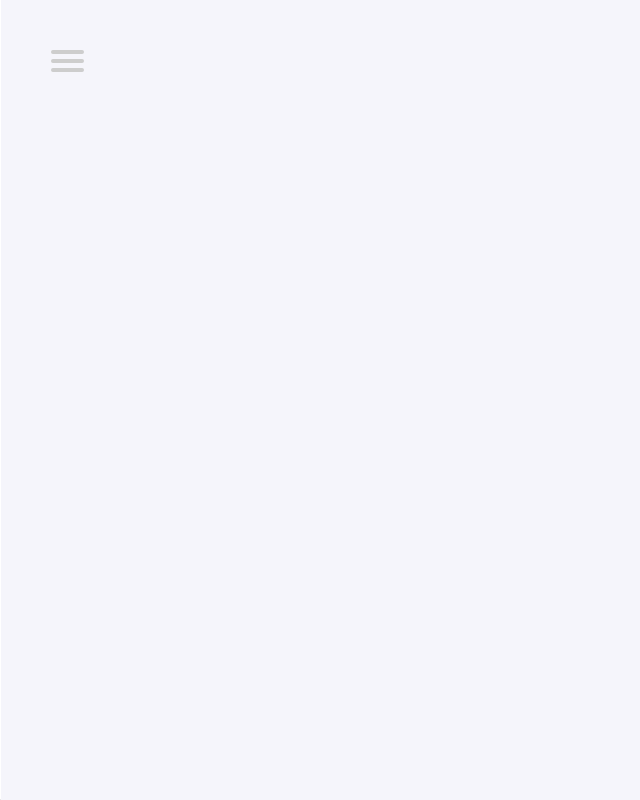
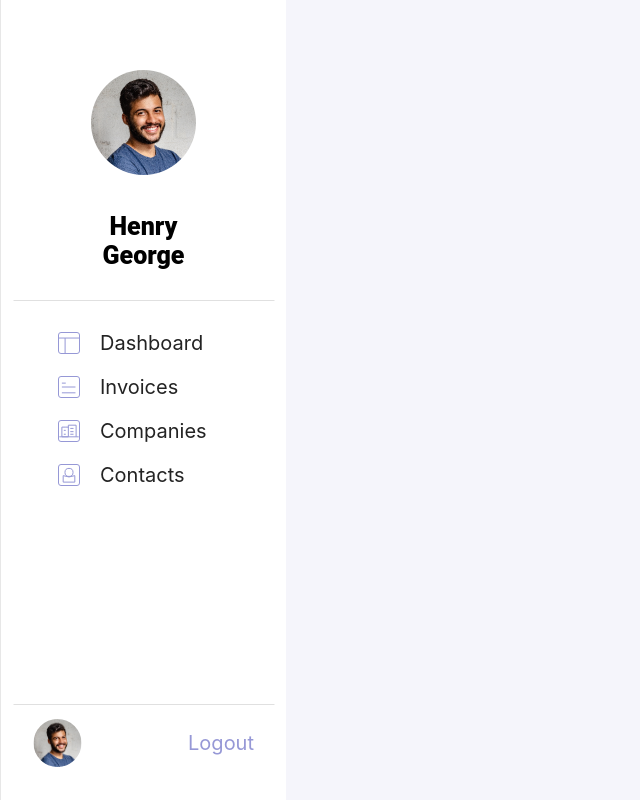
Before and after one commit to Robpiot/COGIP-GP3, a React (Vite) app: page / in a window 1280 px wide. Shown: the whole page, without its empty margins (0-640 px from the left). Built offline with nearby package versions, Linux system fonts and the light colour scheme.

Commit message:
dashboard navbar responsive

```diff
--- a/src/assets/css/style.css
+++ b/src/assets/css/style.css
@@ -331,33 +331,28 @@ Files inside this folder can contain specific element styles and layout.
   height: 100vh;
   border-left: 1px solid #E7E7E7;
   background: #F5F5FB;
+  box-sizing: border-box;
 }
 
-.dashboard-navbar {
+header.dashboard-navbar {
   width: 285px;
   height: 100vh;
   background: #F5F5FB;
 }
-.dashboard-navbar header {
-  display: flex;
-  justify-content: space-between;
-  flex-flow: row;
-  align-items: center;
-}
-.dashboard-navbar header .menu--left {
+header.dashboard-navbar .menu--left {
   position: relative;
   flex-shrink: 0;
 }
-.dashboard-navbar header .menu--left .menuToggle {
+header.dashboard-navbar .menu--left .menuToggle {
   display: block;
   position: relative;
-  top: 50px;
+  top: 35px;
   z-index: 1;
   -webkit-user-select: none;
   -moz-user-select: none;
        user-select: none;
 }
-.dashboard-navbar header .menu--left .menuToggle input {
+header.dashboard-navbar .menu--left .menuToggle input {
   display: block;
   width: 40px;
   height: 32px;
@@ -369,22 +364,22 @@ Files inside this folder can contain specific element styles and layout.
   z-index: 2; /* and place it over the hamburger */
   -webkit-touch-callout: none;
 }
-.dashboard-navbar header .menu--left .menuToggle input:checked ~ span {
+header.dashboard-navbar .menu--left .menuToggle input:checked ~ span {
   opacity: 1;
   transform: rotate(45deg) translate(-2px, -1px);
   background: #232323;
 }
-.dashboard-navbar header .menu--left .menuToggle input:checked ~ span:nth-last-child(3) {
+header.dashboard-navbar .menu--left .menuToggle input:checked ~ span:nth-last-child(3) {
   opacity: 0;
   transform: rotate(0deg) scale(0.2, 0.2);
 }
-.dashboard-navbar header .menu--left .menuToggle input:checked ~ span:nth-last-child(2) {
+header.dashboard-navbar .menu--left .menuToggle input:checked ~ span:nth-last-child(2) {
   transform: rotate(-45deg) translate(0, -1px);
 }
-.dashboard-navbar header .menu--left .menuToggle input:checked ~ .menuItem {
+header.dashboard-navbar .menu--left .menuToggle input:checked ~ .menuItem {
   transform: none;
 }
-.dashboard-navbar header .menu--left .menuToggle span {
+header.dashboard-navbar .menu--left .menuToggle span {
   position: relative;
   display: block;
   width: 33px;
@@ -398,63 +393,66 @@ Files inside this folder can contain specific element styles and layout.
   transform-origin: 4px 0px;
   transition: transform 0.5s cubic-bezier(0.77, 0.2, 0.05, 1), background 0.5s cubic-bezier(0.77, 0.2, 0.05, 1), opacity 0.55s ease;
 }
-.dashboard-navbar header .menu--left .menuToggle span:first-child {
+header.dashboard-navbar .menu--left .menuToggle span:first-child {
   transform-origin: 0% 0%;
 }
-.dashboard-navbar header .menu--left .menuToggle span:nth-last-child(2) {
+header.dashboard-navbar .menu--left .menuToggle span:nth-last-child(2) {
   transform-origin: 0% 100%;
 }
-.dashboard-navbar header .menu--left .menuToggle .menuItem {
+header.dashboard-navbar .menu--left .menuToggle .menuItem {
   position: absolute;
   left: 50px;
   margin: -100px 0 0 -50px;
   width: 285px;
-  padding-top: 125px;
+  padding-top: 100px;
   -webkit-font-smoothing: antialiased;
   background: #FFF;
-  height: calc(100vh - 103px);
+  height: calc(100vh - 50px);
   transform-origin: 0% 0%;
   transform: translate(-100%, 0);
   transition: transform 0.5s cubic-bezier(0.77, 0.2, 0.05, 1);
 }
-.dashboard-navbar header .menu--left .menuToggle .menuItem .avatar {
+header.dashboard-navbar .menu--left .menuToggle .menuItem .avatar {
   position: relative;
   left: 50%;
   transform: translateX(-50%);
   width: 130px;
-  height: 200px;
+  height: 160px;
   text-align: center;
 }
-.dashboard-navbar header .menu--left .menuToggle .menuItem .avatar img {
-  width: 105px;
-  height: 105px;
+header.dashboard-navbar .menu--left .menuToggle .menuItem .avatar img {
+  width: 85px;
+  height: 85px;
   border-radius: 50%;
 }
-.dashboard-navbar header .menu--left .menuToggle .menuItem .avatar p {
+header.dashboard-navbar .menu--left .menuToggle .menuItem .avatar p {
   position: absolute;
   bottom: 0;
   margin: 0;
   color: #000;
   text-align: center;
   font-family: Roboto;
-  font-size: 25px;
+  font-size: 22px;
   font-style: normal;
   font-weight: 900;
   line-height: normal;
 }
-.dashboard-navbar header .menu--left .menuToggle .menuItem .separate {
+header.dashboard-navbar .menu--left .menuToggle .menuItem .separate {
+  position: relative;
+  left: 50%;
+  transform: translateX(-50%);
   background: #E0E0E0;
   height: 1px;
-  width: 281px;
+  width: 261px;
   margin: 30px 0 20px;
 }
-.dashboard-navbar header .menu--left .menuToggle .menuItem ul {
+header.dashboard-navbar .menu--left .menuToggle .menuItem ul {
   padding: 0;
   list-style-type: none;
   width: 60%;
   margin: 0 auto;
 }
-.dashboard-navbar header .menu--left .menuToggle .menuItem ul li {
+header.dashboard-navbar .menu--left .menuToggle .menuItem ul li {
   color: #000;
   font-family: Inter;
   font-size: 20px;
@@ -462,47 +460,103 @@ Files inside this folder can contain specific element styles and layout.
   font-weight: 400;
   line-height: normal;
 }
-.dashboard-navbar header .menu--left .menuToggle .menuItem ul li a {
+header.dashboard-navbar .menu--left .menuToggle .menuItem ul li a {
   display: flex;
   align-items: center;
   text-decoration: none;
   color: #232323;
   transition: all 0.3s ease;
 }
-.dashboard-navbar header .menu--left .menuToggle .menuItem ul li a:hover {
+header.dashboard-navbar .menu--left .menuToggle .menuItem ul li a:hover {
   color: tomato;
 }
-.dashboard-navbar header .menu--left .menuToggle .menuItem ul li a:hover > svg path, .dashboard-navbar header .menu--left .menuToggle .menuItem ul li a:hover > svg rect, .dashboard-navbar header .menu--left .menuToggle .menuItem ul li a:hover > svg circle {
+header.dashboard-navbar .menu--left .menuToggle .menuItem ul li a:hover > svg path, header.dashboard-navbar .menu--left .menuToggle .menuItem ul li a:hover > svg rect, header.dashboard-navbar .menu--left .menuToggle .menuItem ul li a:hover > svg circle {
   stroke: tomato;
 }
-.dashboard-navbar header .menu--left .menuToggle .menuItem ul li a p {
+header.dashboard-navbar .menu--left .menuToggle .menuItem ul li a p {
   margin: 10px 0 10px 20px;
 }
-.dashboard-navbar header .menu--left .menuToggle .menuItem ul li:active {
+header.dashboard-navbar .menu--left .menuToggle .menuItem ul li:active {
   font-weight: 600;
 }
-.dashboard-navbar header .menu--left .menuToggle .menuItem .logout {
+header.dashboard-navbar .menu--left .menuToggle .menuItem .logout {
   position: absolute;
   bottom: 20px;
-  width: 281px;
-  height: 56px;
-  padding: 10px;
+  left: 50%;
+  transform: translateX(-50%);
+  width: 261px;
+  height: 76px;
+  padding: 30px 20px;
   box-sizing: border-box;
   display: flex;
   justify-content: space-between;
+  align-items: center;
   flex-shrink: 0;
   border-top: 1px solid #E0E0E0;
 }
-.dashboard-navbar header .menu--left .menuToggle .menuItem .logout img {
+header.dashboard-navbar .menu--left .menuToggle .menuItem .logout img {
   width: 48px;
   height: 48px;
   border-radius: 50px;
 }
-.dashboard-navbar header .menu--left .menuToggle .menuItem .logout P {
+header.dashboard-navbar .menu--left .menuToggle .menuItem .logout P {
   color: #9698D6;
   font-family: Inter;
   font-size: 20px;
   font-style: normal;
   font-weight: 400;
   line-height: normal;
+}
+
+@media only screen and (min-width: 1024px) {
+  header.dashboard-navbar {
+    height: 100vh;
+  }
+  header.dashboard-navbar .menu--left .menuToggle {
+    top: 0;
+  }
+  header.dashboard-navbar .menu--left .menuToggle span {
+    display: none;
+  }
+  header.dashboard-navbar .menu--left .menuToggle .menuItem {
+    left: 0;
+    margin: 0 0 0 285px;
+  }
+  header.dashboard-navbar .menu--left .menuToggle .menuItem .avatar {
+    margin-top: 30px;
+  }
+}
+@media only screen and (min-height: 756px) {
+  header.dashboard-navbar .menu--left .menuToggle .menuItem {
+    padding-top: 120px;
+    height: calc(100vh - 80px);
+  }
+  header.dashboard-navbar .menu--left .menuToggle .menuItem .avatar {
+    padding-top: 50px;
+    margin-top: 50px;
+    height: 200px;
+  }
+  header.dashboard-navbar .menu--left .menuToggle .menuItem .avatar img {
+    width: 105px;
+    height: 105px;
+    border-radius: 50%;
+  }
+  header.dashboard-navbar .menu--left .menuToggle .menuItem .avatar p {
+    font-size: 25px;
+  }
+  header.dashboard-navbar .menu--left .menuToggle .menuItem .separate {
+    margin: 30px 0 20px;
+  }
+}
+@media only screen and (min-width: 1024px), only screen and (min-height: 756px) {
+  header.dashboard-navbar {
+    height: 100vh;
+  }
+  header.dashboard-navbar .menu--left .menuToggle .menuItem {
+    padding-top: 0;
+    height: 100vh;
+  }
+  header.dashboard-navbar .menu--left .menuToggle .menuItem .avatar {
+    padding-top: 20px;
+  }
 }/*# sourceMappingURL=style.css.map */
--- a/src/assets/scss/layouts/_dashboard-navbar.scss
+++ b/src/assets/scss/layouts/_dashboard-navbar.scss
@@ -1,25 +1,16 @@
-.dashboard-navbar {
+header.dashboard-navbar {
     width: 285px;
     height: 100vh;
-    // max-height: 1278px;
     background: #F5F5FB;
-
-    header {
-        display: flex;
-        justify-content: space-between;
-        flex-flow: row;
-        align-items: center;
 
     .menu--left {
         position: relative;
         flex-shrink: 0;
 
-
         .menuToggle {
             display: block;
             position: relative;
-                top: 50px;
-                // left: 0;
+            top: 35px;
             z-index: 1;
             -webkit-user-select: none;
             user-select: none;
@@ -80,12 +71,10 @@
                 left: 50px;
                 margin: -100px 0 0 -50px;
                 width: 285px;
-                    padding-top: 125px;
+                padding-top: 100px;
                 -webkit-font-smoothing: antialiased;
                 background: #FFF;
-                    height: calc(100vh - 103px);
-                    // box-sizing: border-box;
-                    // height: 100vh;
+                height: calc(100vh - 50px);
                 transform-origin: 0% 0%;
                 transform: translate(-100%, 0);
                 transition: transform 0.5s cubic-bezier(0.77,0.2,0.05,1.0);
@@ -95,12 +84,11 @@
                     left: 50%;
                     transform: translateX(-50%);
                     width: 130px;
-                        height: 200px;
+                    height: 160px;
                     text-align: center;
-
                     img {
-                            width: 105px;
-                            height: 105px;
+                        width: 85px;
+                        height: 85px;
                         border-radius: 50%;
                     }
                     p {
@@ -110,7 +98,7 @@
                         color: #000;
                         text-align: center;
                         font-family: Roboto;
-                            font-size: 25px;
+                        font-size: 22px;
                         font-style: normal;
                         font-weight: 900;
                         line-height: normal;
@@ -118,17 +106,20 @@
                 }
 
                 .separate {
+                    position: relative;
+                    left: 50%;
+                    transform: translateX(-50%);
                     background: #E0E0E0;
                     height: 1px;
-                        width: 281px;
+                    width: 261px;
                     margin: 30px 0 20px;
                 }
+
                 ul {
                     padding: 0;
                     list-style-type: none;
                     width: 60%;
                     margin: 0 auto;
-
                     li {
                         color: #000;
                         font-family: Inter;
@@ -165,12 +156,15 @@
                 .logout {
                     position: absolute;
                     bottom: 20px;
-                        width: 281px;
-                        height: 56px;
-                        padding: 10px;
+                    left: 50%;
+                    transform: translateX(-50%);
+                    width: 261px;
+                    height: 76px;
+                    padding: 30px 20px;
                     box-sizing: border-box;
                     display: flex;
                     justify-content: space-between;
+                    align-items: center;
                     flex-shrink: 0;
                     border-top: 1px solid #E0E0E0;
                     img {
@@ -191,4 +185,93 @@
         }
     }
 }
+
+// ////////////////////////////////////////////////////////////////////////////////////
+@media only screen and (min-width: 1024px) {
+    header.dashboard-navbar {
+        height: 100vh;
+
+        .menu--left {
+
+            .menuToggle {
+                top: 0;
+
+                span {
+                    display: none;
                 }
+
+                .menuItem {
+                    left: 0;
+                    margin: 0 0 0 285px;
+
+                    .avatar {
+                        margin-top: 30px;
+                    }
+                }
+            }
+        }
+    }
+}
+
+
+
+// ////////////////////////////////////////////////////////////////////////////////////
+@media only screen and (min-height: 756px) {
+    header.dashboard-navbar {
+
+        .menu--left {
+
+            .menuToggle {
+
+                .menuItem {
+                    padding-top: 120px;
+                    height: calc(100vh - 80px);
+
+                    .avatar {
+                        padding-top: 50px;
+                        margin-top: 50px;
+                        height: 200px;
+
+                        img {
+                            width: 105px;
+                            height: 105px;
+                            border-radius: 50%;
+                        }
+                        p {
+                            font-size: 25px;
+                        }
+                    }
+
+                    .separate {
+
+                        margin: 30px 0 20px;
+                    }
+                }
+            }
+        }
+    }
+}
+
+
+// ////////////////////////////////////////////////////////////////////////////////////
+@media only screen and (min-width: 1024px),
+    only screen and (min-height: 756px) {
+
+    header.dashboard-navbar {
+        height: 100vh;
+
+        .menu--left {
+
+            .menuToggle {
+
+                .menuItem {
+                    padding-top: 0;
+                    height: 100vh;
+                    .avatar {
+                        padding-top: 20px;
+                    }
+                }
+            }
+        }
+    }
+}
--- a/src/assets/scss/layouts/_dashboard-page.scss
+++ b/src/assets/scss/layouts/_dashboard-page.scss
@@ -2,4 +2,5 @@
     height: 100vh;
     border-left: 1px solid #E7E7E7;
     background: #F5F5FB;
+    box-sizing: border-box;
 }
--- a/src/partials/dashboard/DashboardNavbar.jsx
+++ b/src/partials/dashboard/DashboardNavbar.jsx
@@ -3,8 +3,8 @@ import AdminImg from '../../assets/img/pexels-italo-melo-2379004-1.png'
 
 const DashboardNavbar = () => {
     return (
-        <div className="dashboard-navbar">
-            <header>
+        // <div className="dashboard-navbar">
+            <header className="dashboard-navbar">
                 <nav className="menu--left" /*role="navigation"*/>
                     <div className="menuToggle">
 
@@ -80,7 +80,7 @@ const DashboardNavbar = () => {
                     </div>
                 </nav>
             </header>
-        </div>
+        // </div>
     )
 }
 
```
Also changed, not shown: src/assets/css/style.min.css, 2 other files (tests, documents, lock files or other folders). Lines whose indentation alone changed are shown as unchanged.
